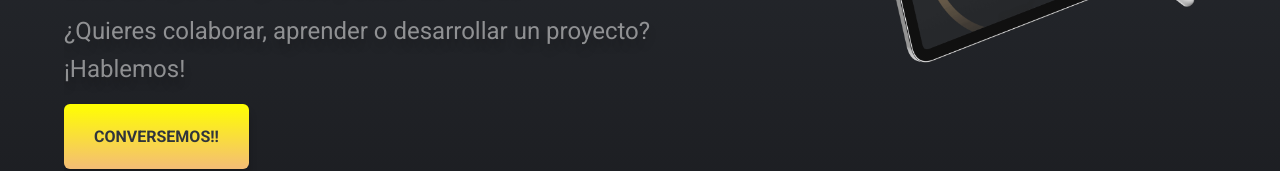
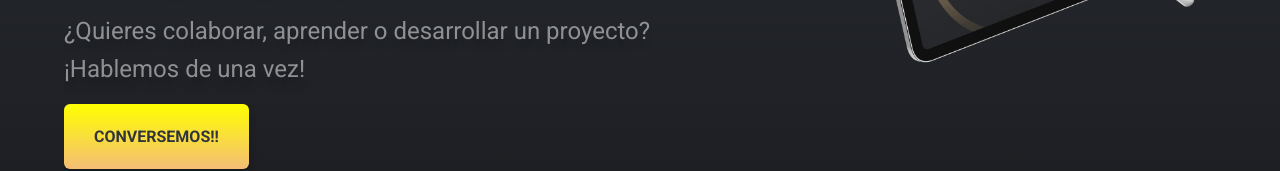
Before and after one commit to GermanLeonMarin/PortafolioGermanLeon, a website: page index.html in a window 1280 px wide. Shown: the part 509-680 px from the top of the page. Drawn offline with nearby package versions, Linux system fonts and the light colour scheme.

Commit message:
Variacion de Codigo

```diff
--- a/index.html
+++ b/index.html
@@ -35,7 +35,7 @@
 
                     <p class="copy">🖥️🖥️ Experto en aplicaciones de escritorio: Software robusto y escalable para empresas y usuarios finales.</p>
 
-                    <p class="copy">¿Quieres colaborar, aprender o desarrollar un proyecto? ¡Hablemos!</p><span class="copy__active"></span>
+                    <p class="copy">¿Quieres colaborar, aprender o desarrollar un proyecto? ¡Hablemos de una vez!</p><span class="copy__active"></span>
                 <a href="https://wa.me/+51952838767?text=Hola,%20quiero%20más%20información" class="cta">CONVERSEMOS!!</a>
             </div>
             <img src="img/mockup.png" class="mockup">
```
